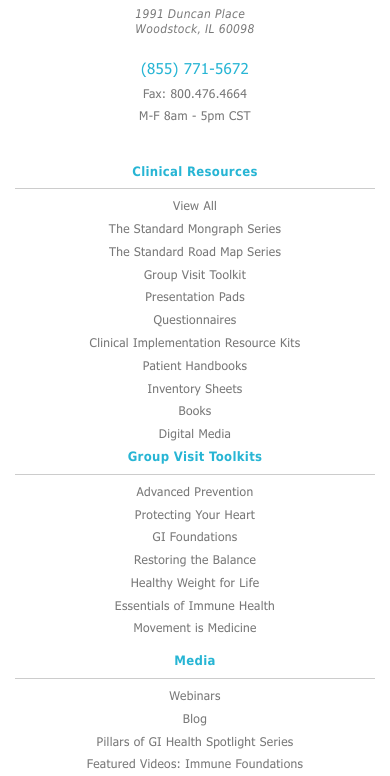
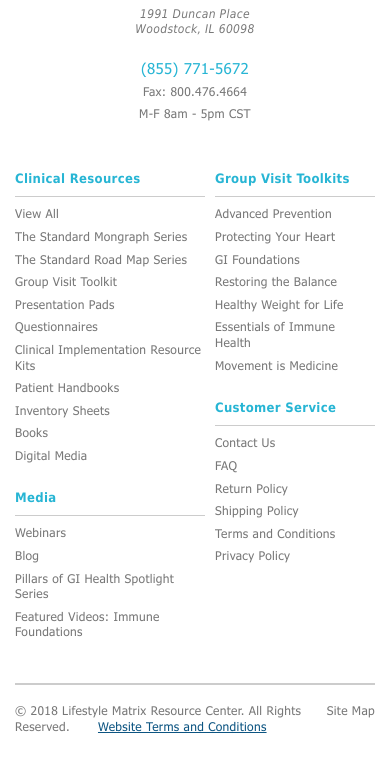
Before and after one commit to peterkarn/header-footer, a plain HTML site: page header+footer/footer/index.html in a window 390 px wide. Shown: the part 59-835 px from the top of the page. Drawn offline with nearby package versions, Linux system fonts and the light colour scheme; files whose address does not match are found by name.

Commit message:
Add files via upload

```diff
--- a/header+footer/footer/scss/_footer.scss
+++ b/header+footer/footer/scss/_footer.scss
@@ -12,11 +12,11 @@
 
   &__main {
     display: grid;
-        gap: 10px;
+    gap: 20px;
     grid-template-columns: 1fr 2fr 2fr;
-        padding-bottom: 3em;
+    padding-bottom: 36px;
     border-bottom: 2px solid #ccc;
-        margin-bottom: 1.5em;
+    margin-bottom: 18px;
   }
 
   &__contacts {
@@ -34,19 +34,21 @@
   }
 
   &__adress {
-        margin: 0 auto 1.8em;
+    margin: 0 auto 21px;
+    max-width: 120px;
+    text-align: center;
   }
 
   &__tel {
     display: block;
     color: #27b5d4;
     font-size: 15px;
-        margin-bottom: 0.5em;
+    margin-bottom: 6px;
   }
 
   &__fax {
     display: block;
-        margin-bottom: 0.5em;
+    margin-bottom: 6px;
   }
 
   &__time {
@@ -57,16 +59,18 @@
     font-weight: bold;
     color: #27b5d4;
     font-size: 13px;
-        padding-bottom: 0.6em;
+    padding-bottom: 8px;
     border-bottom: 1px solid #ccc;
-        margin-bottom: 0.7em;
+    margin-bottom: 9px;
   }
 
   &__link {}
 
   &__list {
+    min-width: 160px;
+
     li {
-            margin-bottom: 0.6em;
+      margin-bottom: 7px;
     }
 
   }
@@ -77,10 +81,11 @@
 
   }
 
+
   &__terms {
     color: #0d5582;
     text-decoration: underline;
-        margin-left: 2em;
+    margin-left: 24px;
   }
 
   &__sitemap {
@@ -92,6 +97,7 @@
   display: flex;
   justify-content: space-around;
   gap: 10px;
+  min-width: 250px;
 
   &_1 {
     grid-column: 2/3;
--- a/header+footer/footer/scss/_media.scss
+++ b/header+footer/footer/scss/_media.scss
@@ -3,48 +3,66 @@
     padding: 0 15px;
   }
 
+  // .footer__main {
+  //   grid-template-columns: 3fr 2fr 3fr;
+  //   min-height: 635px;
+  // }
+
+  // .footer__contacts {
+  //   grid-column: 2 / 3;
+  // }
+
+  // .column-wrapper_1 {
+  //   grid-column: 1 / 2;
+  //   flex-direction: column;
+  //   justify-content: flex-start;
+  //   padding-top: 40%;
+  // }
+
+  // .column-wrapper_2 {
+  //   grid-column: 3 / 4;
+  //   flex-direction: column;
+  //   justify-content: flex-start;
+  //   padding-top: 40%;
+  // }
+
+}
+
+@media screen and (max-width: 720px) {
   .footer__main {
-    grid-template-columns: 3fr 2fr 3fr;
+    grid-template-columns: min-content min-content;
+    grid-template-rows: min-content 1fr;
   }
 
   .footer__contacts {
-    grid-column: 2 / 3;
-
+    grid-column: 1 / 4;
+    grid-row: auto;
   }
 
   .column-wrapper_1 {
-    grid-column: 1 / 2;
-    flex-direction: column;
-    justify-content: flex-start;
+    grid-column: 1 / 3;
+    grid-row: auto;
   }
 
   .column-wrapper_2 {
     grid-column: 3 / 4;
-    flex-direction: column;
-    justify-content: flex-start;
+    grid-column: auto;
+    grid-row: auto;
+  }
+}
+
+@media screen and (max-width: 620px) {
+  .column-wrapper_1 {
+    grid-column: 1 / 4;
+    grid-row: auto;
   }
 
-
-
-}
-
-@media screen and (max-width: 576px) {
-  .footer__main {
-    grid-template-columns: 1fr;
+  .column-wrapper_2 {
+    grid-column: 1 / 4;
+    grid-row: auto;
   }
 
-  .column-wrapper_1,
-  .column-wrapper_2,
-  .footer__contacts {
-    grid-column: 1 / 2;
-    justify-content: center;
-    align-items: center;
-    gap: 0;
-  }
-
-  .footer__col {
-    margin: 0 auto;
-    width: 100%;
-    text-align: center;
+  .footer__col_4 {
+    margin-top: -90px;
   }
 }
```
Also changed, not shown: header+footer/footer/css/style.css, 1 other file. Lines whose indentation alone changed are shown as unchanged.
